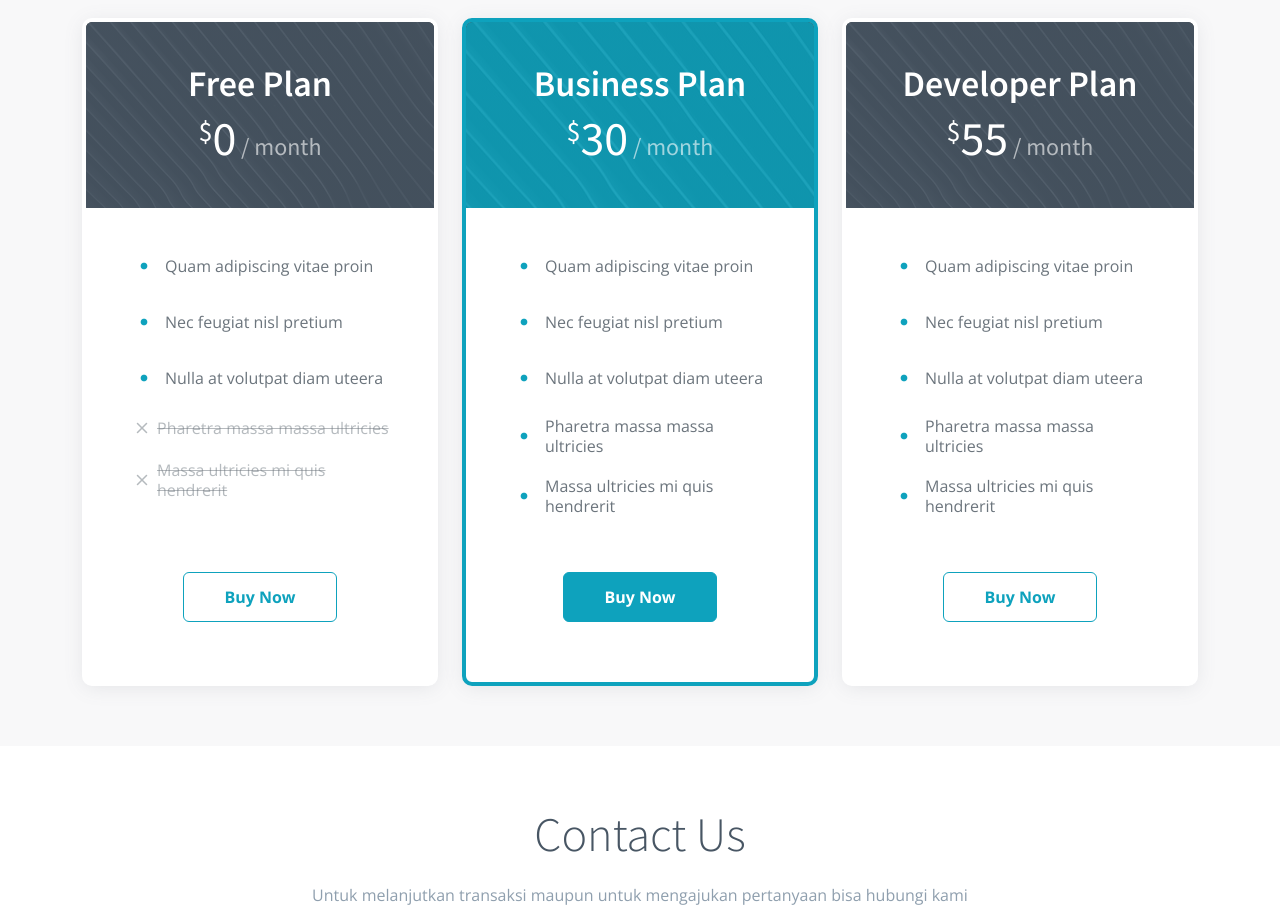
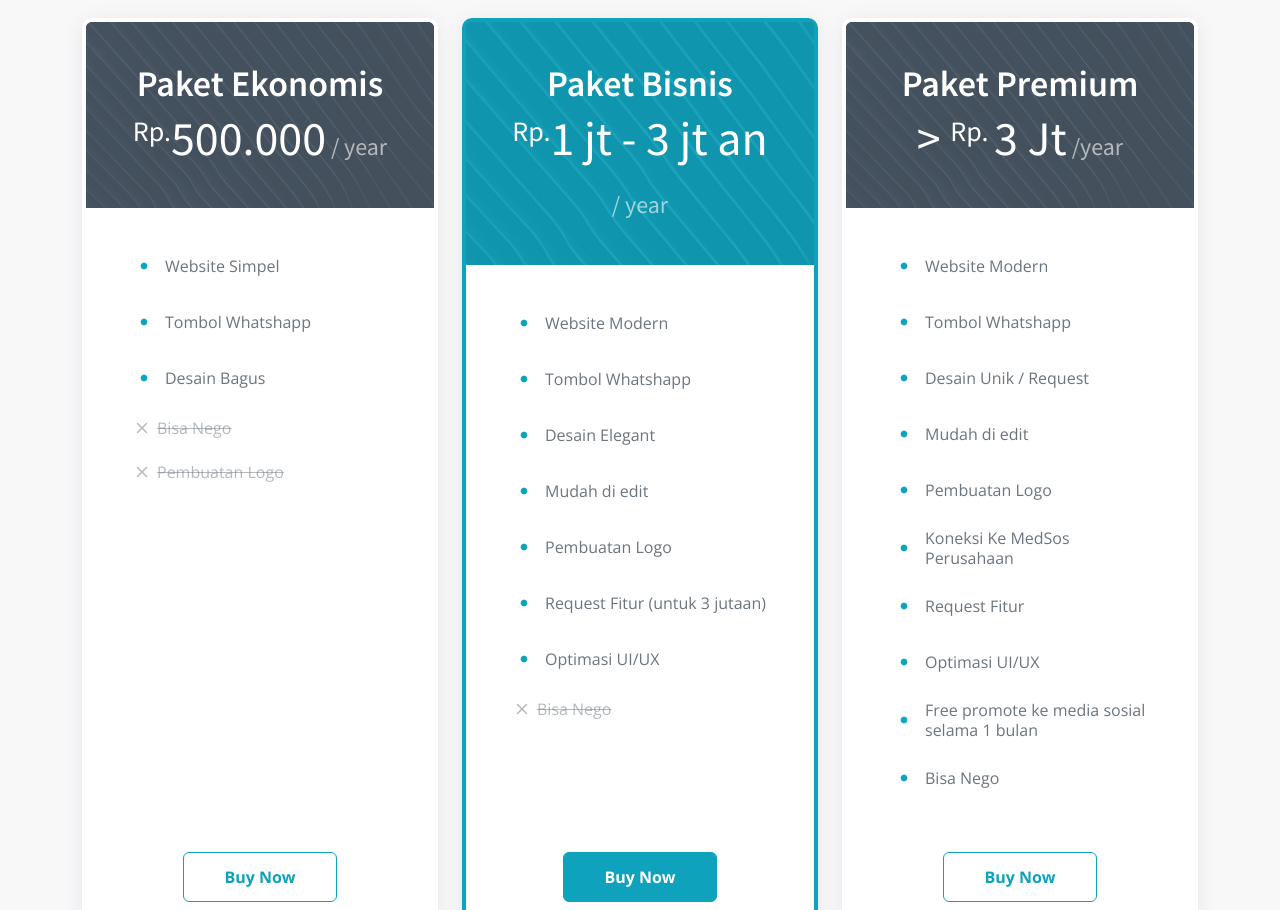
Before and after one commit to kusenabdullah-123/web-zianaproject, a plain HTML site: page pricing.html in a window 1280 px wide. Shown: the part 2300-3210 px from the top of the page. Drawn offline with nearby package versions, Linux system fonts and the light colour scheme.

Commit message:
menambahkan pricing pada company profile

```diff
--- a/pricing.html
+++ b/pricing.html
@@ -275,16 +275,16 @@
               <div class="pricing-item">
 
                 <div class="pricing-header">
-                  <h3>Free Plan</h3>
-                  <h4><sup>$</sup>0<span> / month</span></h4>
+                  <h3>Paket Ekonomis</h3>
+                  <h4><sup>Rp.</sup>500.000<span> / year</span></h4>
                 </div>
 
                 <ul>
-                  <li><i class="bi bi-dot"></i> <span>Quam adipiscing vitae proin</span></li>
-                  <li><i class="bi bi-dot"></i> <span>Nec feugiat nisl pretium</span></li>
-                  <li><i class="bi bi-dot"></i> <span>Nulla at volutpat diam uteera</span></li>
-                  <li class="na"><i class="bi bi-x"></i> <span>Pharetra massa massa ultricies</span></li>
-                  <li class="na"><i class="bi bi-x"></i> <span>Massa ultricies mi quis hendrerit</span></li>
+                  <li><i class="bi bi-dot"></i> <span>Website Simpel</span></li>
+                  <li><i class="bi bi-dot"></i> <span>Tombol Whatshapp</span></li>
+                  <li><i class="bi bi-dot"></i> <span>Desain Bagus</span></li>
+                  <li class="na"><i class="bi bi-x"></i> <span>Bisa Nego</span></li>
+                  <li class="na"><i class="bi bi-x"></i> <span>Pembuatan Logo</span></li>
                 </ul>
 
                 <div class="text-center mt-auto">
@@ -298,18 +298,19 @@
               <div class="pricing-item featured">
 
                 <div class="pricing-header">
-                  <h3>Business Plan</h3>
-                  <h4><sup>$</sup>30<span> / month</span></h4>
+                  <h3>Paket Bisnis</h3>
+                  <h4><sup>Rp.</sup>1 jt - 3 jt an<span> / year</span></h4>
                 </div>
 
                 <ul>
-                  <li><i class="bi bi-dot"></i> <span>Quam adipiscing vitae proin</span></li>
-                  <li><i class="bi bi-dot"></i> <span>Nec feugiat nisl pretium</span></li>
-                  <li><i class="bi bi-dot"></i> <span>Nulla at volutpat diam uteera</spa>
-                  </li>
-                  <li><i class="bi bi-dot"></i> <span>Pharetra massa massa ultricies</spa>
-                  </li>
-                  <li><i class="bi bi-dot"></i> <span>Massa ultricies mi quis hendrerit</span></li>
+                  <li><i class="bi bi-dot"></i> <span>Website Modern</span></li>
+                  <li><i class="bi bi-dot"></i> <span>Tombol Whatshapp</span></li>
+                  <li><i class="bi bi-dot"></i> <span>Desain Elegant</span></li>
+                  <li><i class="bi bi-dot"></i> <span>Mudah di edit</span></li>
+                  <li><i class="bi bi-dot"></i> <span>Pembuatan Logo</span></li>
+                  <li><i class="bi bi-dot"></i> <span>Request Fitur (untuk 3 jutaan)</span></li>
+                  <li><i class="bi bi-dot"></i> <span>Optimasi UI/UX</span></li>
+                  <li class="na"><i class="bi bi-x"></i> <span>Bisa Nego</span></li>
                 </ul>
 
                 <div class="text-center mt-auto">
@@ -323,16 +324,21 @@
               <div class="pricing-item">
 
                 <div class="pricing-header">
-                  <h3>Developer Plan</h3>
-                  <h4><sup>$</sup>55<span> / month</span></h4>
+                  <h3>Paket Premium</h3>
+                  <h4>> <sup>Rp. </sup> 3 Jt<span> /year</span></h4>
                 </div>
 
                 <ul>
-                  <li><i class="bi bi-dot"></i> <span>Quam adipiscing vitae proin</span></li>
-                  <li><i class="bi bi-dot"></i> <span>Nec feugiat nisl pretium</span></li>
-                  <li><i class="bi bi-dot"></i> <span>Nulla at volutpat diam uteera</span></li>
-                  <li><i class="bi bi-dot"></i> <span>Pharetra massa massa ultricies</span></li>
-                  <li><i class="bi bi-dot"></i> <span>Massa ultricies mi quis hendrerit</span></li>
+                  <li><i class="bi bi-dot"></i> <span>Website Modern</span></li>
+                  <li><i class="bi bi-dot"></i> <span>Tombol Whatshapp</span></li>
+                  <li><i class="bi bi-dot"></i> <span>Desain Unik / Request</span></li>
+                  <li><i class="bi bi-dot"></i> <span>Mudah di edit</span></li>
+                  <li><i class="bi bi-dot"></i> <span>Pembuatan Logo</span></li>
+                  <li><i class="bi bi-dot"></i> <span>Koneksi Ke MedSos Perusahaan</span></li>
+                  <li><i class="bi bi-dot"></i> <span>Request Fitur</span></li>
+                  <li><i class="bi bi-dot"></i> <span>Optimasi UI/UX</span></li>
+                  <li><i class="bi bi-dot"></i> <span>Free promote ke media sosial selama 1 bulan</span></li>
+                  <li><i class="bi bi-dot"></i> <span>Bisa Nego</span></li>
                 </ul>
 
                 <div class="text-center mt-auto">
```
